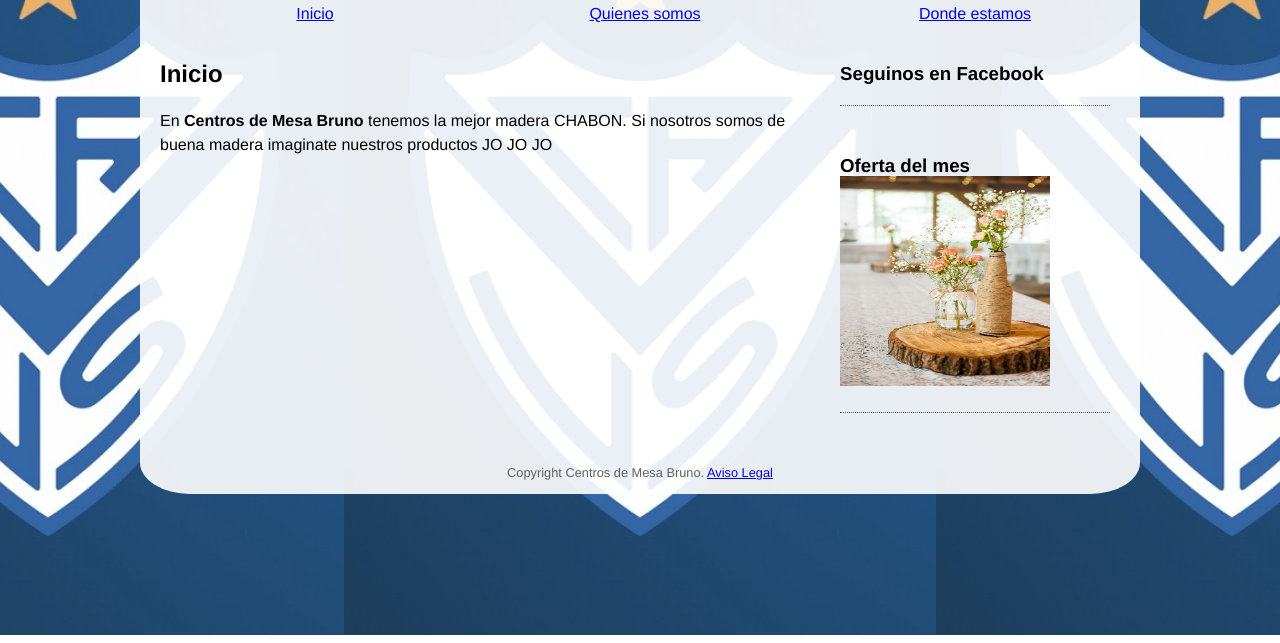
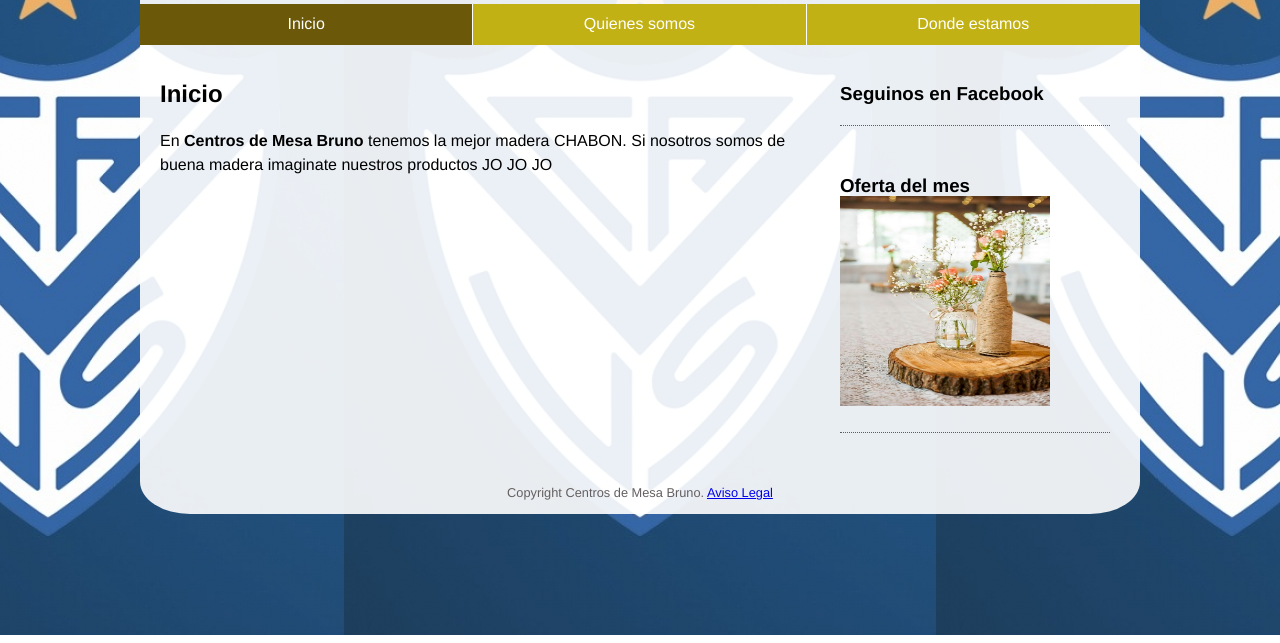
Before and after one commit to iorio87/pagina_ventas, a plain HTML site: page index.html in a window 1280 px wide. Shown: the part 157-800 px from the top of the page. Drawn offline with Linux system fonts and the light colour scheme.

Commit message:
modifique el menu de navegacion

```diff
--- a/estilos.css
+++ b/estilos.css
@@ -42,19 +42,39 @@ header h2{
 nav{
 	width: 100%;
 	clear:both;
-	padding: 10px;
+	padding: 10px 0px;
+	margin-bottom: 50px;
 }
 
 nav ul{
 	width: 100%;
 	list-style: none;
-	margin-bottom: 30px;
+
 }
 
 nav ul li{
 	text-align: center;
-	width: 33%;
+	width: 33.33%;
 	float:left;
+	background: #c2b114;
+	padding: 10px 0px;
+	border-right: 1px #fff solid;
+	box-sizing: border-box; /*esto mete el borde dentro del elemento*/
+}
+
+/*la clase ultima quita el borde en el ultimo li para que quede bien*/
+nav ul li.ultima{
+	border-right: none;
+}
+
+nav ul li a:link, nav ul li a:visited{
+	color:#fff;
+	text-decoration: none;
+	display: block;/*hace clickeable todo el boton y no solo el texto*/
+}
+
+nav ul li:hover, nav ul li.actual{
+	background: #6b5808;
 }
 
 aside{
--- a/index.html
+++ b/index.html
@@ -18,9 +18,9 @@
 
 <nav>
 	<ul>
-		<li><a href="index.html">Inicio</a></li>
+		<li class="actual"><a href="index.html">Inicio</a></li>
 		<li><a href="quienes-somos.html">Quienes somos</a></li>
-		<li><a href="donde-estamos.html">Donde estamos</a></li>
+		<li class="ultima"><a href="donde-estamos.html">Donde estamos</a></li>
 	</ul>
 </nav>
 
```
Also changed, not shown: donde-estamos.html (+1 -1 lines), quienes-somos.html (+2 -2 lines).
